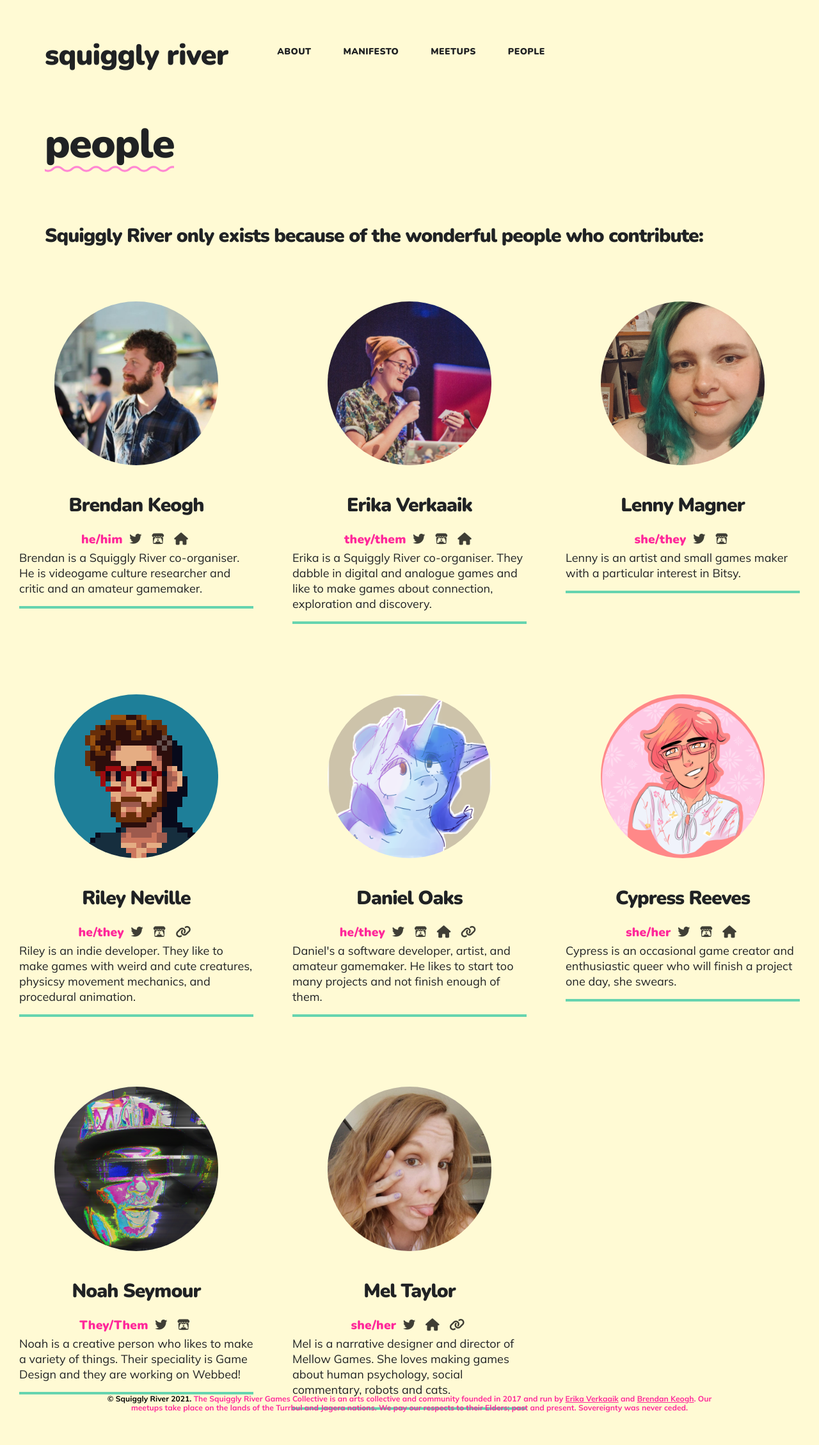
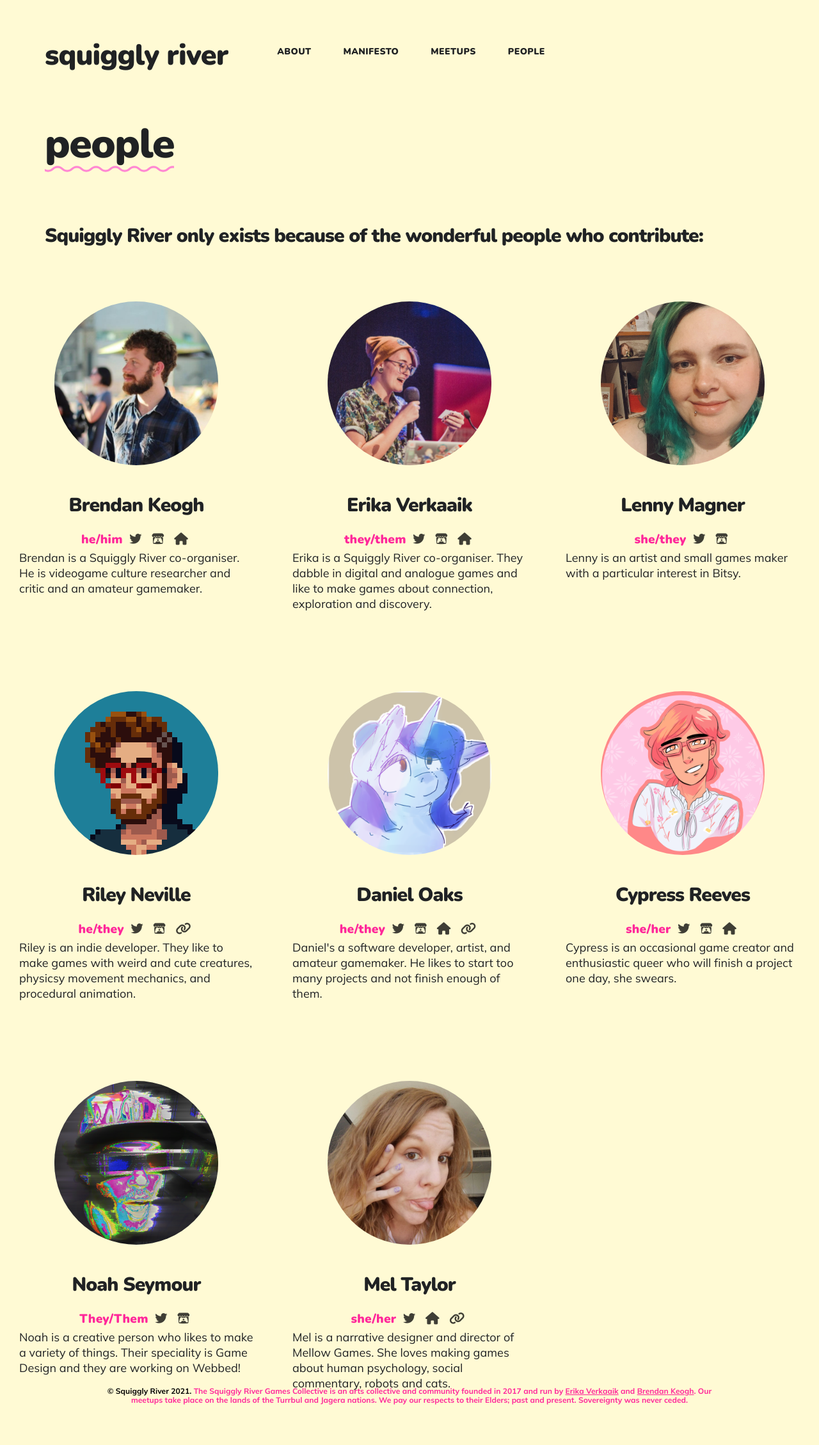
Before and after one commit to SquigglyRiver/squigglyriver.github.io, a Jekyll site: the page built from people/index.html, in a window 1280 px wide. Shown: the whole page at 64% size. Built offline with Jekyll 4.4.1, drawn with Linux system fonts in a browser that asks for light colours; nearby versions of some CDN libraries.

Commit message:
remove underline

```diff
--- a/_sass/_includes/_section__listing.scss
+++ b/_sass/_includes/_section__listing.scss
@@ -208,7 +208,7 @@
 
   .project__content {
     padding-bottom: 20px;
-    border-bottom: 4px solid $text-dark-color;
+    //border-bottom: 4px solid $text-dark-color; ** THIS IS THE UNDERLINE UNDER THE PEOPLE **
     grid-gap: 0;
   }
 
```
